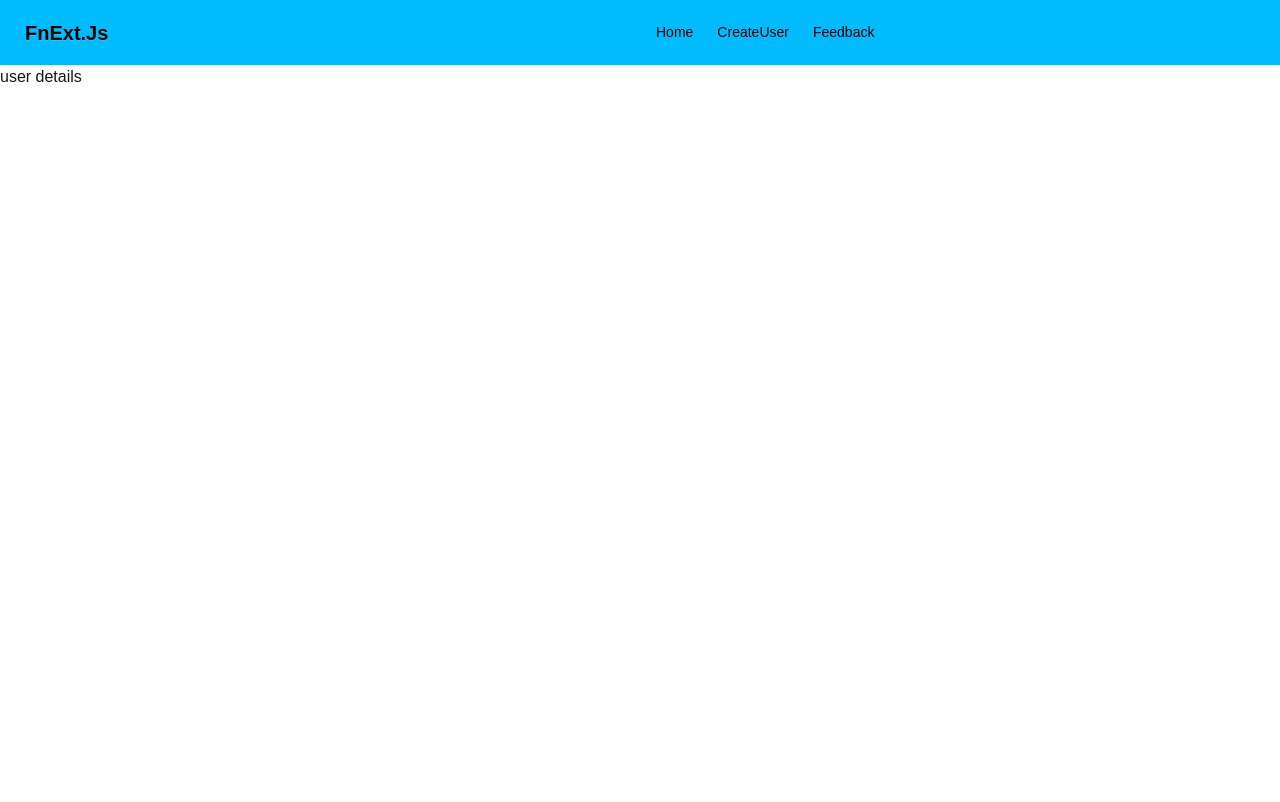
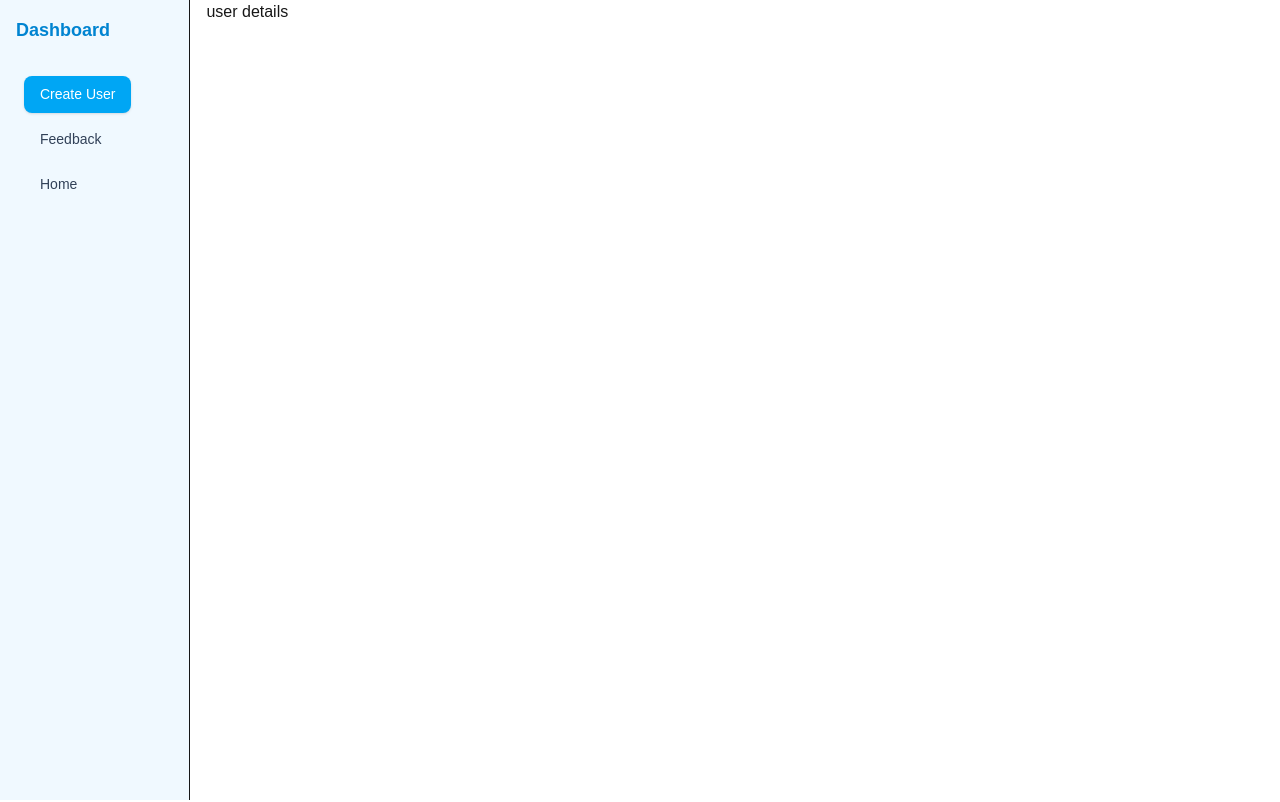
Before and after one commit to Nadimmo/First-Nextjs-Project, a Next.js app: page /dashboard/CreateUser in a window 1280 px wide. Shown: the top 802 px of the page. Built offline with nearby package versions, Linux system fonts and the light colour scheme.

Commit message:
update dashboard layout and conditionaly show dashboard layout

```diff
--- a/src/app/(Dashboard)/dashboard/CreateUser/page.jsx
+++ b/src/app/(Dashboard)/dashboard/CreateUser/page.jsx
@@ -1,5 +1,8 @@
 import React from 'react'
-
+export const metadata = {
+  title: "Next App || Dashboard ",
+  description: "Generated by create next app",
+};
 const CreateUser = () => {
   return (
     <div className="h-screen">user details</div>
--- a/src/app/(Dashboard)/dashboard/page.jsx
+++ /dev/null
@@ -1,11 +0,0 @@
-import React from 'react'
-
-const DashboardPage = () => {
-  return (
-    <div className='h-screen'>
-      Dashboard Details
-    </div>
-  )
-}
-
-export default DashboardPage
--- a/src/app/(Dashboard)/layout.jsx
+++ /dev/null
@@ -1,12 +0,0 @@
-import React from 'react'
-
-function DashboardLayout({ children }) {
-  return (
-    <div>
-      {children}
-    </div>
-
-  )
-}
-
-export default DashboardLayout
--- a/src/app/Categories/page.jsx
+++ b/src/app/Categories/page.jsx
@@ -1,5 +1,8 @@
 import React from 'react'
-
+export const metadata = {
+  title: "Next App || Categories ",
+  description: "Generated by create next app",
+};
 const CategoriesPage = () => {
   return (
     <div>soup, coffee , desert , salad</div>
--- a/src/app/about/page.jsx
+++ b/src/app/about/page.jsx
@@ -1,5 +1,8 @@
 import React from 'react'
-
+export const metadata = {
+  title: "Next App || About",
+  description: "Generated by create next app",
+};
 const AboutPage = () => {
   return (
      <div className="min-h-screen bg-gray-100 flex items-center justify-center p-4 sm:p-6 lg:p-8 font-sans">
--- a/src/app/blogs/page.jsx
+++ b/src/app/blogs/page.jsx
@@ -1,5 +1,9 @@
 import Link from 'next/link';
 import React from 'react'
+export const metadata = {
+  title: "Next App || Blogs ",
+  description: "Generated by create next app",
+};
 const blogs = [
     {
         "id": "blog-1",
--- a/src/app/layout.js
+++ b/src/app/layout.js
@@ -1,8 +1,11 @@
+"use client";
 import { Geist, Geist_Mono } from "next/font/google";
 import "./globals.css";
 import Link from "next/link";
 import Navbar from "@/components/NavBar/Navbar";
 import Footer from "@/components/Footer/Footer";
+import { usePathname } from "next/navigation";
+import DashboardNavbar from "@/components/DashboardNavbar/DashboardNavbar";
 
 const geistSans = Geist({
   variable: "--font-geist-sans",
@@ -14,22 +17,31 @@ const geistMono = Geist_Mono({
   subsets: ["latin"],
 });
 
-export const metadata = {
-  title: "Create Next App",
-  description: "Generated by create next app",
-};
 
 export default function RootLayout({ children }) {
-
+  const pathName = usePathname();
+  if (pathName.includes("/dashboard")) {
+    return (
+      <html>
+        <body>
+          <div className="flex">
+            <DashboardNavbar />
+            <div className="w-full pl-4">{children}</div>
+          </div>
+        </body>
+      </html>
+    );
+  } else {
     return (
       <html data-theme="light" lang="en">
         <body
           className={`${geistSans.variable} ${geistMono.variable} antialiased`}
         >
-        <Navbar/>
+          <Navbar />
           {children}
-        <Footer/>
+          <Footer />
         </body>
       </html>
     );
   }
+}
--- a/src/app/page.js
+++ b/src/app/page.js
@@ -1,3 +1,7 @@
+ export const metadata = {
+  title: "Next App || Home ",
+  description: "Generated by create next app",
+};
 
 export default function Home() {
   return (
--- a/src/components/DashboardNavbar/DashboardNavbar.jsx
+++ b/src/components/DashboardNavbar/DashboardNavbar.jsx
@@ -1,56 +1,74 @@
-import Link from 'next/link'
-import React from 'react'
+import Link from "next/link";
+import { usePathname } from "next/navigation";
 
 const DashboardNavbar = () => {
-  const isAdmin = false;
-  const Links = isAdmin ? (
-    <>
+  const pathname = usePathname();
+
+  const navItem = (href, label) => (
     <li>
-        <Link href={"/"}>Home</Link>
+      <Link
+        href={href}
+        className={`rounded-lg px-4 py-2 font-medium transition-all
+          ${
+            pathname === href
+              ? "bg-sky-500 text-white shadow"
+              : "text-slate-700 hover:bg-sky-100 hover:text-sky-600"
+          }`}
+      >
+        {label}
+      </Link>
     </li>
-      <li>
-        <Link href={"/dashboard/addBlog"}>Add Blogs</Link>
-      </li>
-      <li>
-        <Link href={"/dashboard/ManageUser"}>Manage User</Link>
-      </li>
-    </>
-  ) : (
-    <>
-      <li>
-        <Link href={"/"}>Home</Link>
-      </li>
-      <li>
-        <Link href={"/dashboard/CreateUser"}>CreateUser</Link>
-      </li>
-      <li>
-        <Link href={"/dashboard/feedback"}>Feedback</Link>
-      </li>
-    </>
   );
+
   return (
-    <div className="navbar bg-sky-400 text-black shadow-sm">
+    <aside className="min-h-screen w-full lg:w-56 bg-white lg:bg-sky-50 border-r">
+      {/* Mobile Navbar */}
+      <div className="navbar lg:hidden shadow-sm">
         <div className="navbar-start">
           <div className="dropdown">
-          <div tabIndex={0} role="button" className="btn btn-ghost lg:hidden">
-            <svg xmlns="http://www.w3.org/2000/svg" className="h-5 w-5" fill="none" viewBox="0 0 24 24" stroke="currentColor"> <path strokeLinecap="round" strokeLinejoin="round" strokeWidth="2" d="M4 6h16M4 12h8m-8 6h16" /> </svg>
-          </div>
+            <label tabIndex={0} className="btn btn-ghost">
+              <svg
+                xmlns="http://www.w3.org/2000/svg"
+                className="h-6 w-6"
+                fill="none"
+                viewBox="0 0 24 24"
+                stroke="currentColor"
+              >
+                <path
+                  strokeLinecap="round"
+                  strokeLinejoin="round"
+                  strokeWidth="2"
+                  d="M4 6h16M4 12h8m-8 6h16"
+                />
+              </svg>
+            </label>
+
             <ul
               tabIndex={0}
-            className="menu menu-sm dropdown-content bg-base-100 rounded-box z-1 mt-3 w-52 p-2 shadow">
-            {Links}
+              className="menu menu-sm dropdown-content mt-3 w-52 rounded-box bg-white shadow-lg"
+            >
+              {navItem("/dashboard/CreateUser", "Create User")}
+              {navItem("/dashboard/feedback", "Feedback")}
+              {navItem("/", "Home")}
             </ul>
           </div>
-        <a className="btn btn-ghost text-xl">FnExt.Js</a>
         </div>
-      <div className="navbar-center hidden lg:flex">
-        <ul className="menu menu-horizontal px-1">
-          {Links}
+      </div>
+
+      {/* Desktop Sidebar */}
+      <div className="hidden lg:flex lg:flex-col p-4">
+        <h2 className="mb-6 text-lg font-bold text-sky-600">
+          Dashboard
+        </h2>
+
+        <ul className="menu gap-2">
+          {navItem("/dashboard/CreateUser", "Create User")}
+          {navItem("/dashboard/feedback", "Feedback")}
+          {navItem("/", "Home")}
         </ul>
       </div>
+    </aside>
+  );
+};
 
-    </div>
-  )
-}
-
-export default DashboardNavbar
+export default DashboardNavbar;
--- a/src/components/NavBar/Navbar.jsx
+++ b/src/components/NavBar/Navbar.jsx
@@ -1,52 +1,75 @@
-"use client"
-import Link from 'next/link'
-import React from 'react'
-import { usePathname } from 'next/navigation'
-import DashboardNavbar from "@/components/DashboardNavbar/DashboardNavbar";
+"use client";
+import Link from "next/link";
+import React from "react";
 
 const Navbar = () => {
-  const pathName = usePathname();
-  const isAdmin = false;
-  const Links = <>
-    <li><Link href={"/"}>Home</Link></li>
-    <li><Link href={"/about"}>About</Link></li>
-    <li><Link href={"/blogs"}>Blogs</Link></li>
-    <li><Link href={"/Categories"}>Categories</Link></li>
-    {isAdmin&&<><li><Link href={"/dashboard/CreateUser"}>Dashboard</Link></li></>}
-    {!isAdmin&& <><li><Link href={"/dashboard"}>Dashboard</Link></li></>}
-    <li><Link href={"/contact"}>Contact us</Link></li>
+  // const isAdmin = false;
+  const Links = (
+    <>
+      <li>
+        <Link href={"/"}>Home</Link>
+      </li>
+      <li>
+        <Link href={"/about"}>About</Link>
+      </li>
+      <li>
+        <Link href={"/blogs"}>Blogs</Link>
+      </li>
+      <li>
+        <Link href={"/Categories"}>Categories</Link>
+      </li>
+      {/* {isAdmin&&<><li><Link href={"/dashboard/CreateUser"}>Dashboard</Link></li></>} */}
+      <>
+        <li>
+          <Link href={"/dashboard"}>Dashboard</Link>
+        </li>
       </>
-  if (pathName.includes("dashboard")) {
-    return (
-      <DashboardNavbar></DashboardNavbar>
-    )
-  } else {
+      <li>
+        <Link href={"/contact"}>Contact us</Link>
+      </li>
+    </>
+  );
+
   return (
     <div className="navbar bg-base-100 text-black shadow-sm">
       <div className="navbar-start">
         <div className="dropdown">
           <div tabIndex={0} role="button" className="btn btn-ghost lg:hidden">
-              <svg xmlns="http://www.w3.org/2000/svg" className="h-5 w-5" fill="none" viewBox="0 0 24 24" stroke="currentColor"> <path strokeLinecap="round" strokeLinejoin="round" strokeWidth="2" d="M4 6h16M4 12h8m-8 6h16" /> </svg>
+            <svg
+              xmlns="http://www.w3.org/2000/svg"
+              className="h-5 w-5"
+              fill="none"
+              viewBox="0 0 24 24"
+              stroke="currentColor"
+            >
+              {" "}
+              <path
+                strokeLinecap="round"
+                strokeLinejoin="round"
+                strokeWidth="2"
+                d="M4 6h16M4 12h8m-8 6h16"
+              />{" "}
+            </svg>
           </div>
           <ul
             tabIndex={0}
-              className="menu menu-sm dropdown-content bg-base-100 rounded-box z-1 mt-3 w-52 p-2 shadow">
+            className="menu menu-sm dropdown-content bg-base-100 rounded-box z-1 mt-3 w-52 p-2 shadow"
+          >
             {Links}
           </ul>
         </div>
         <a className="btn btn-ghost text-xl">FirstNext</a>
       </div>
       <div className="navbar-center hidden lg:flex">
-          <ul className="menu menu-horizontal px-1">
-            {Links}
-          </ul>
+        <ul className="menu menu-horizontal px-1">{Links}</ul>
       </div>
       <div className="navbar-end">
-          <Link href={'/login'} className="btn">Login</Link>
+        <Link href={"/login"} className="btn">
+          Login
+        </Link>
       </div>
     </div>
-    )
-  }
-}
+  );
+};
 
-export default Navbar
+export default Navbar;
--- a/src/middleware.js
+++ b/src/middleware.js
@@ -10,7 +10,7 @@ import { NextResponse } from 'next/server'
 // }
 
 export function middleware(request) {
-    const user = false; // Simulating user authentication check
+    const user = true; // Simulating user authentication check
     if(!user) {
         return NextResponse.redirect(new URL('/login', request.url))
     }
```
Also changed, not shown: 1 other file (tests, documents, lock files or other folders). Lines whose indentation alone changed are shown as unchanged.
